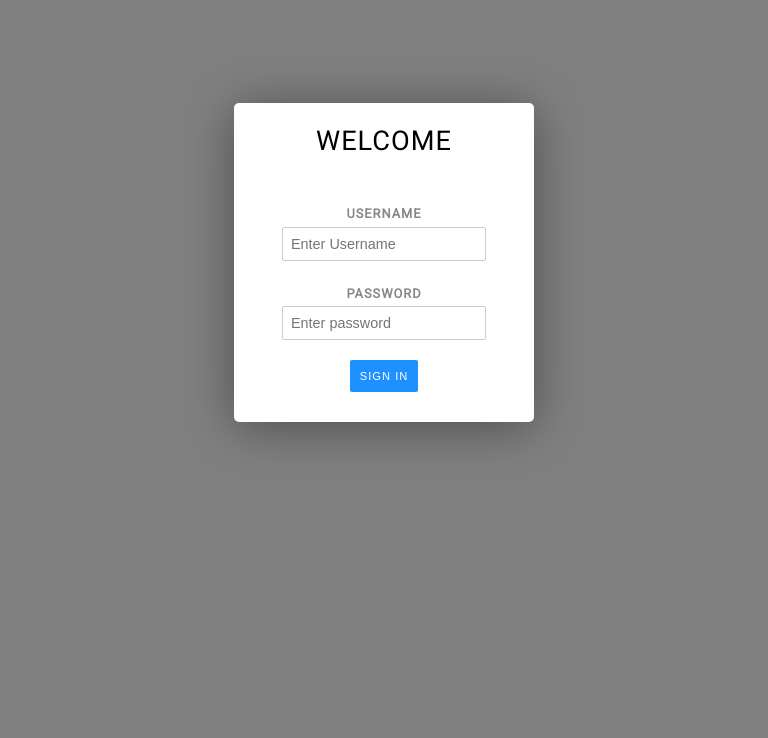
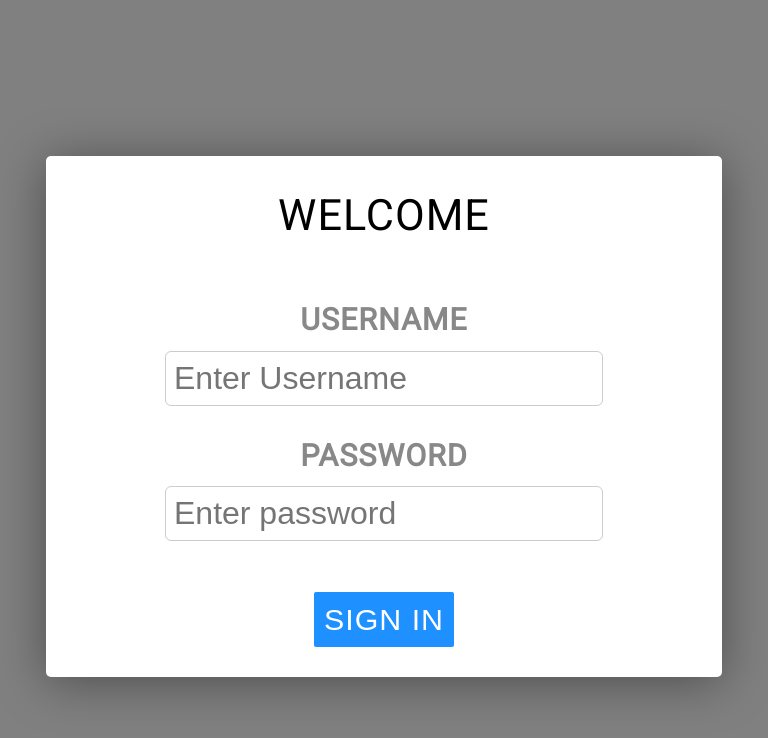
Before and after one commit to AndersonReyes/coolproject, a PHP site: page / in a window 768 px wide. Shown: the top 738 px of the page. Run offline with PHP 8.4, Linux system fonts and the light colour scheme.

Commit message:
added media queries for mobile styling

```diff
--- a/src/css/login.css
+++ b/src/css/login.css
@@ -13,12 +13,12 @@ html {
 	font-weight: 400;
 	letter-spacing: 1px;
 	font-size: 1.7em;
-	line-height: 2.8em;
+    line-height: 2.8em;
+    margin-bottom: .3em;
 }
 
 #form-container {
 	background-color: white;
-	max-width: 300px;
 	margin: 0 auto;
 	position: relative;
 	top: 80px;
@@ -26,11 +26,12 @@ html {
 	border-radius: 5px;
 	box-shadow: 0 5px 50px rgba(0,0,0,0.4);
     text-align: center;
+    width: 40%;
 }
 
 #form-container label {
 	font-weight: 700;
-	font-size: .8em;
+	font-size: 1.5em;
 	color: #888;
 	letter-spacing: 1px;
 	text-transform: uppercase;
@@ -42,7 +43,7 @@ html {
 	padding: 8px;
 	border: 1px solid #ccc;
 	border-radius: 2px;
-	font-size: .9em;
+	font-size: 1em;
 	color: #888;
 }
 
@@ -61,7 +62,7 @@ html {
 	padding: 10px;
 	text-transform: uppercase;
 	font-weight: 400;
-	font-size: 0.7em;
+	font-size: 1em;
 	letter-spacing: 1px;
 	background-color: dodgerblue;
 	cursor:pointer;
@@ -72,3 +73,88 @@ html {
 	opacity: 0.7;
 	transition: 0.5s;
 }
+
+
+/* phones */
+@media(max-width: 416px) and (orientation: portrait) {
+
+
+    #form-container {
+        width: 70%;
+        top: 80px;
+    }
+
+    #form-container input {
+        border-radius: 6px;
+        font-size: 1em;
+    }
+
+    #form-container label {
+        font-size: .9em;
+    }
+
+    #form-container button {
+        margin-top: 1em;
+        font-size: .9em;
+    }
+
+    #form-container h2 {
+        font-size: 1.7em;
+    }
+
+}
+
+
+/* Tablets */
+@media(max-width: 768px) and (min-width: 417px) {
+    #form-container {
+        width: 90%;
+        top: 120px;
+    }
+
+    #form-container input {
+        border-radius: 6px;
+        font-size: 2em;
+    }
+
+    #form-container label {
+        font-size: 1.9em;
+    }
+
+    #form-container button {
+        margin-top: 1em;
+        font-size: 1.9em;
+    }
+
+    #form-container h2 {
+        font-size: 2.7em;
+    }
+
+}
+
+/* Big Tablets */
+@media(max-width: 1024px) and (min-width: 769px) and (orientation: portrait) {
+
+    #form-container {
+        width: 90%;
+        top: 160px;
+    }
+
+    #form-container input {
+        border-radius: 6px;
+        font-size: 3em;
+    }
+
+    #form-container label {
+        font-size: 2.9em;
+    }
+
+    #form-container button {
+        margin-top: 2em;
+        font-size: 2.9em;
+    }
+
+    #form-container h2 {
+        font-size: 3.7em;
+    }
+}
--- a/src/index.html
+++ b/src/index.html
@@ -3,7 +3,7 @@
 
 <head>
     <meta charset="UTF-8">
-    <meta name="viewport" content="width=device-width, initial-scale=1.0">
+    <meta name="viewport" content="width=device-width, initial-scale=1.0, user-scalable=no">
     <meta http-equiv="X-UA-Compatible" content="ie=edge">
     <link href="https://fonts.googleapis.com/css?family=Roboto" rel="stylesheet">
     <link href="css/login.css" rel="stylesheet">
```
